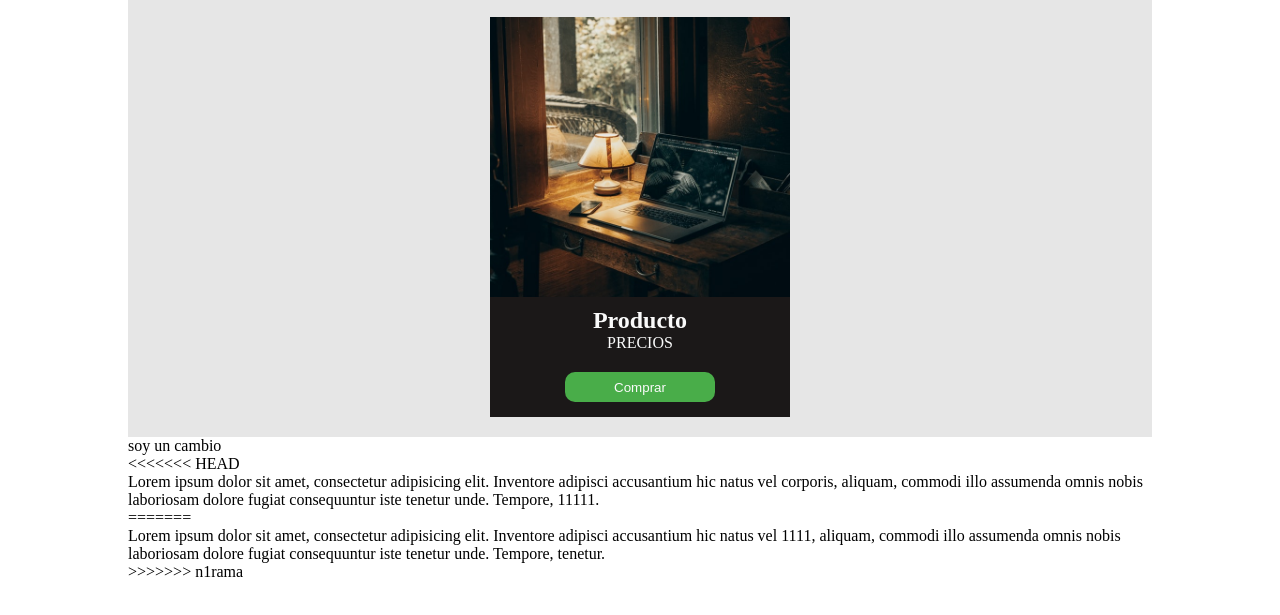
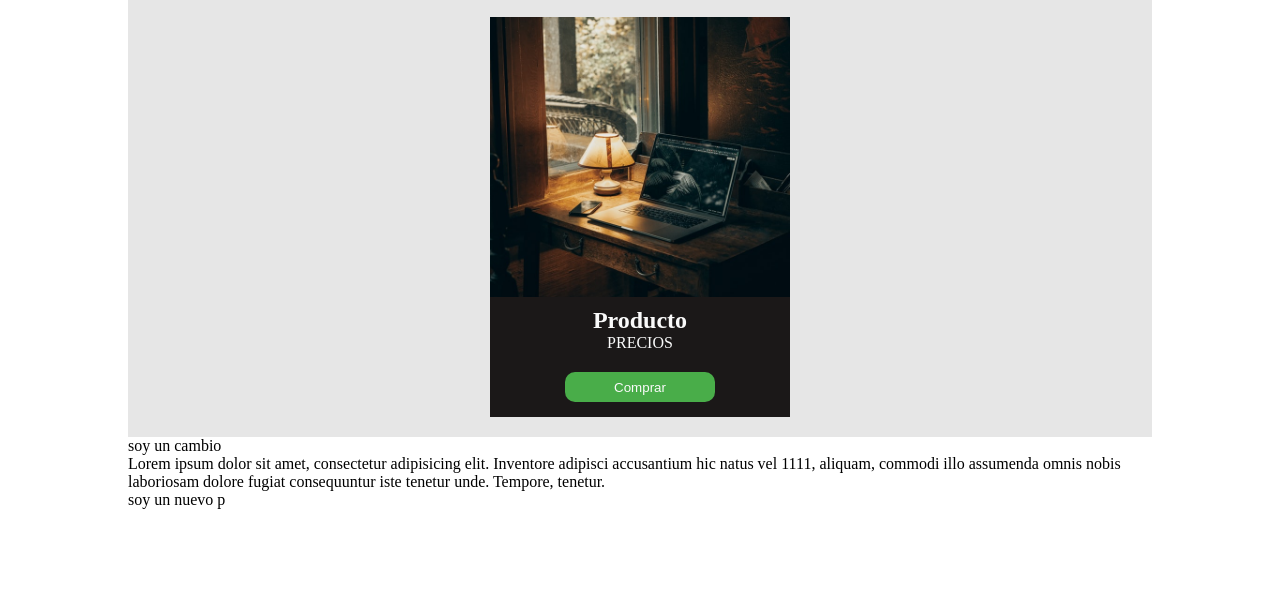
Before and after one commit to Alejandro10-28/Ejercicio3-pruebaGit, a plain HTML site: page index.html in a window 1280 px wide. Shown: the part 83-698 px from the top of the page. Drawn offline with Linux system fonts and the light colour scheme.

Commit message:
Soy otro cambio

```diff
--- a/index.html
+++ b/index.html
@@ -40,11 +40,8 @@
       </section>
       <section>
         <p>soy un cambio</p>
-<<<<<<< HEAD
-        <p>Lorem ipsum dolor sit amet, consectetur adipisicing elit. Inventore adipisci accusantium hic natus vel corporis, aliquam, commodi illo assumenda omnis nobis laboriosam dolore fugiat consequuntur iste tenetur unde. Tempore, 11111.</p>
-=======
         <p>Lorem ipsum dolor sit amet, consectetur adipisicing elit. Inventore adipisci accusantium hic natus vel 1111, aliquam, commodi illo assumenda omnis nobis laboriosam dolore fugiat consequuntur iste tenetur unde. Tempore, tenetur.</p>
->>>>>>> n1rama
+        <p>soy un nuevo p</p>
       </section>
     </main>
   </div>
```
